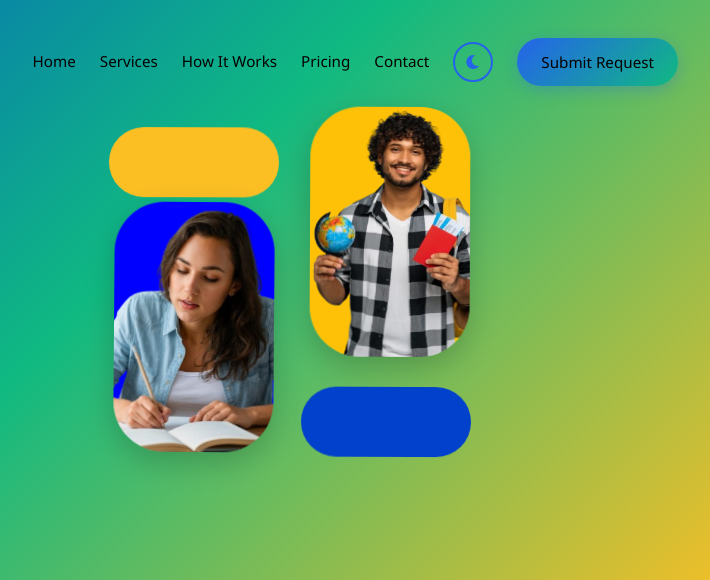
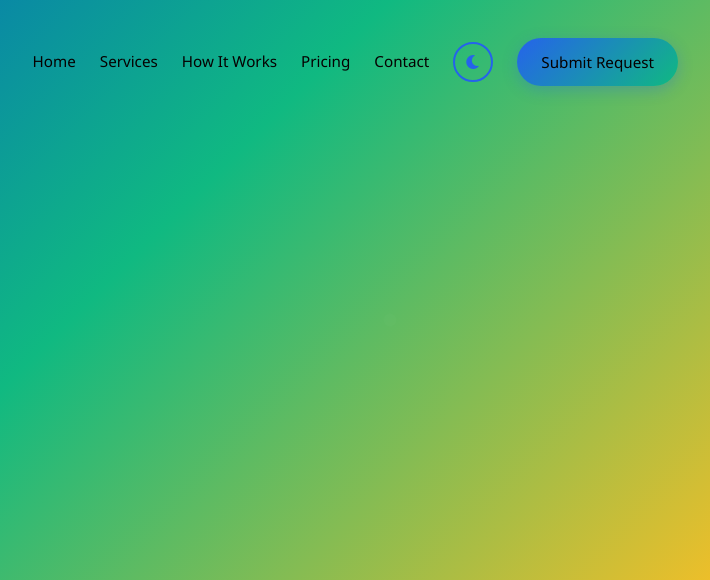
Before and after one commit to arshitpal/StudySprint, a plain HTML site: page index.html in a window 1280 px wide. Shown: the top 580 px of the page, 570-1280 px from the left. Drawn offline with Linux system fonts and the light colour scheme.

Commit message:
Comment out hero design section
Comment out the hero design section in index.html

```diff
--- a/index.html
+++ b/index.html
@@ -82,7 +82,7 @@
                 </div>
             </div>
 
-            <div class="hero-design">
+         <!--   <div class="hero-design">
                 <div class="hero-shape yellow-oval-top"></div>
                 <div class="hero-shape blue-tall-left"></div>
                 <div class="hero-image-left">
@@ -93,7 +93,7 @@
                     <img src="boy.png" alt="Student" />
                 </div>
                 <div class="hero-shape blue-oval-bottom"></div>
-            </div>
+            </div> -->
         </div>
     </section>
 
```
